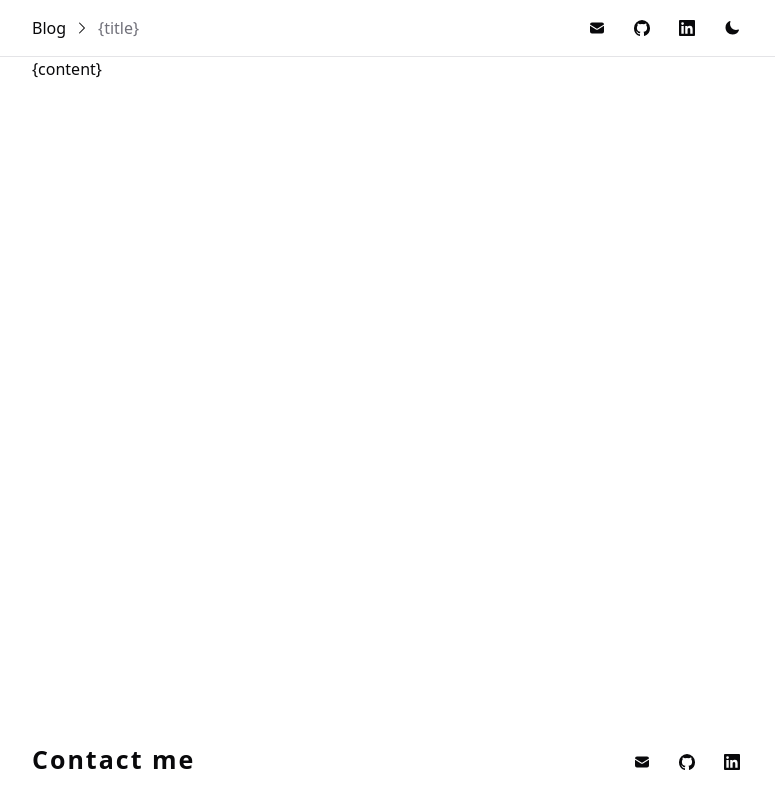
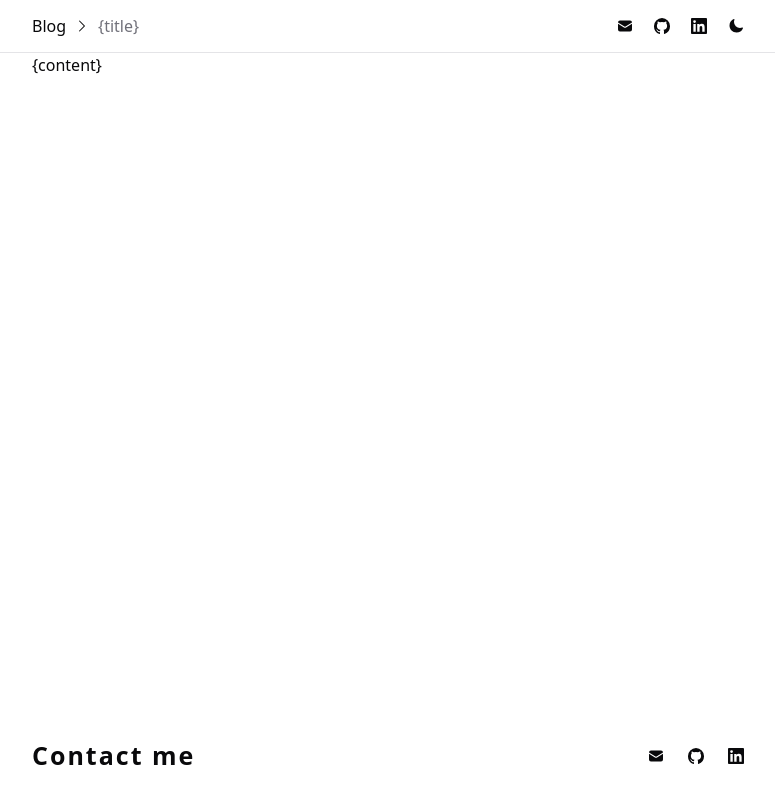
Before and after one commit to joshbatley/joshbatley.com, a website: page templates/blog.html in a window 1280 px wide. Shown: the whole page, without its empty margins (248-1023 px from the left). Drawn offline with nearby package versions, Linux system fonts and the light colour scheme.

Commit message:
updated styles

```diff
--- a/src/blog.css
+++ b/src/blog.css
@@ -52,14 +52,13 @@
 .header .link {
   color: var(--text);
   letter-spacing: 2px;
-  padding: 8px 12px;
+  padding: 8px;
   display: inline-flex;
   align-items: center;
-  height: 20px;
   font-weight: 500;
   opacity: 1;
   cursor: pointer;
-  border-radius: 6px;
+  border-radius: var(--radii);
 }
 
 .header .link:hover {
@@ -104,7 +103,7 @@
   padding: 8px 12px;
   background: var(--card);
   border: 1px solid var(--border);
-  border-radius: 8px;
+  border-radius: var(--radii);
   transition: opacity 50ms ease-in;
   margin: 0 0 20px;
 }
@@ -191,7 +190,7 @@
 .blog-content blockquote {
   background: var(--card);
   border: 1px solid var(--border);
-  border-radius: 8px;
+  border-radius: var(--radii);
   margin: 0;
   padding: 0px 16px;
 }
@@ -217,7 +216,7 @@
 
 .contact .links {
   display: inline-flex;
-  gap: 5px;
+  gap: 8px;
   align-items: center;
   justify-content: center;
 }
@@ -225,16 +224,15 @@
 .contact .link {
   color: var(--text);
   letter-spacing: 2px;
-  padding: 8px 12px;
+  padding: 8px 8px;
   display: inline-flex;
   align-items: center;
-  height: 20px;
   font-weight: 500;
   opacity: 1;
-  border-radius: 6px;
+  border-radius: var(--radii);
 }
 
-.contact .links:hover {
+.contact .link:hover {
   background: var(--hover);
 }
 
--- a/src/home.css
+++ b/src/home.css
@@ -33,12 +33,13 @@ main {
 
 .contact li {
   margin-bottom: 10px;
+  width: fit-content;
 }
 
 .contact li a {
   color: var(--text);
   letter-spacing: 2px;
-  padding: 8px 12px;
+  padding: 6px 12px;
   display: inline-flex;
   align-items: center;
   width: 100%;
@@ -49,7 +50,7 @@ main {
 
 .contact li:hover {
   background: var(--hover);
-  border-radius: 6px;
+  border-radius: var(--radii);
 }
 
 .contact .icon {
@@ -77,11 +78,10 @@ main {
   place-content: center;
   align-items: center;
 
-  border-radius: 6px;
-  padding: 8px 12px;
+  border-radius: var(--radii);
+  padding: 8px 8px;
   border: 1px solid var(--border);
   box-shadow: rgba(0, 0, 0, 0.05) 0px 1px 2px 0px;
-  height: 24px;
   cursor: pointer;
 }
 
--- a/src/styles.css
+++ b/src/styles.css
@@ -1,6 +1,7 @@
 :root {
   --font-mono: ui-monospace, "SFMono- Regular", Menlo, Monaco, Consolas, "Liberation Mono", "Courier New", monospace;
   --font: 'DM Sans', ui-sans-serif, system-ui, -apple-system, BlinkMacSystemFont, 'Segoe UI', Roboto, 'Helvetica Neue', Arial, 'Noto Sans', sans-serif, 'Apple Color Emoji', 'Segoe UI Emoji', 'Segoe UI Symbol', 'Noto Color Emoji';
+  --radii: 8px;
 }
 
 /*
@@ -137,7 +138,7 @@ svg {
 
 pre {
   border: 1px solid var(--border);
-  border-radius: 6px;
+  border-radius: var(--radii);
   overflow: hidden;
   font-size: 14px;
   font-family: var(--font-mono);
```
